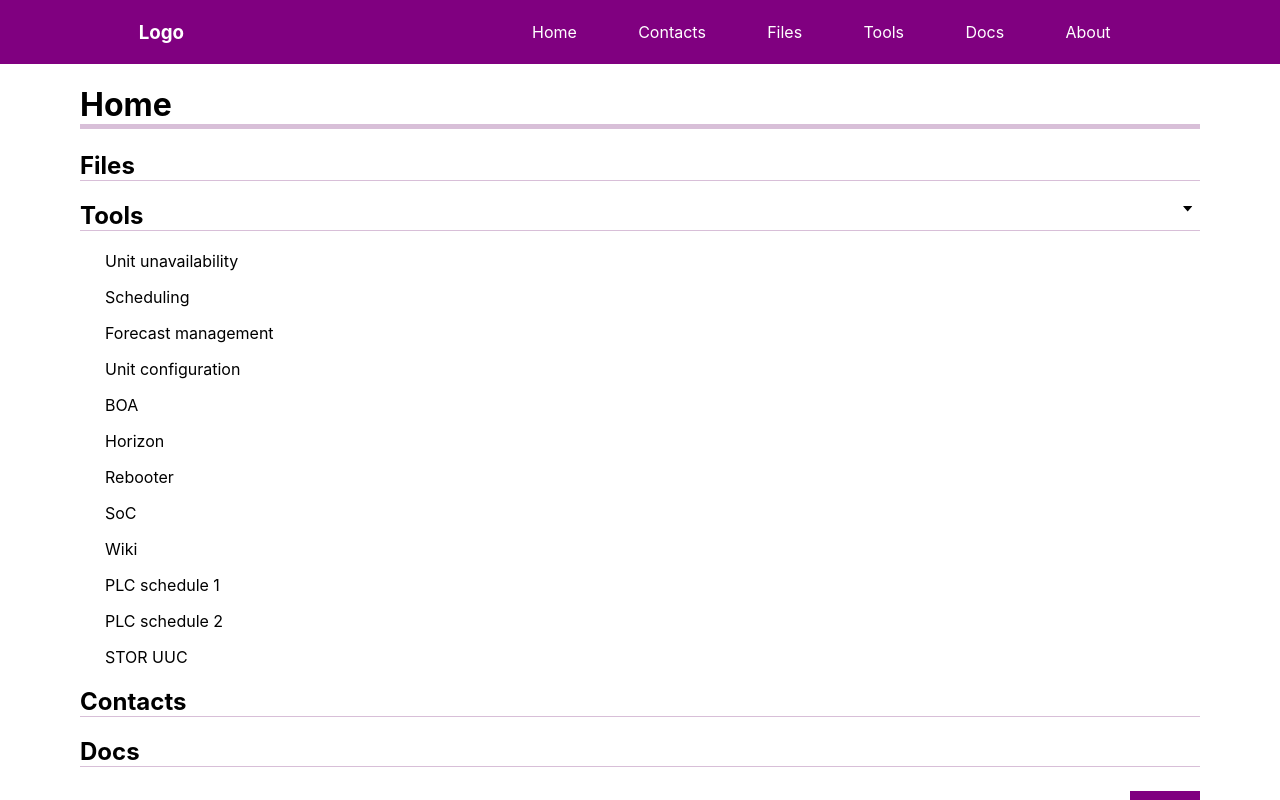
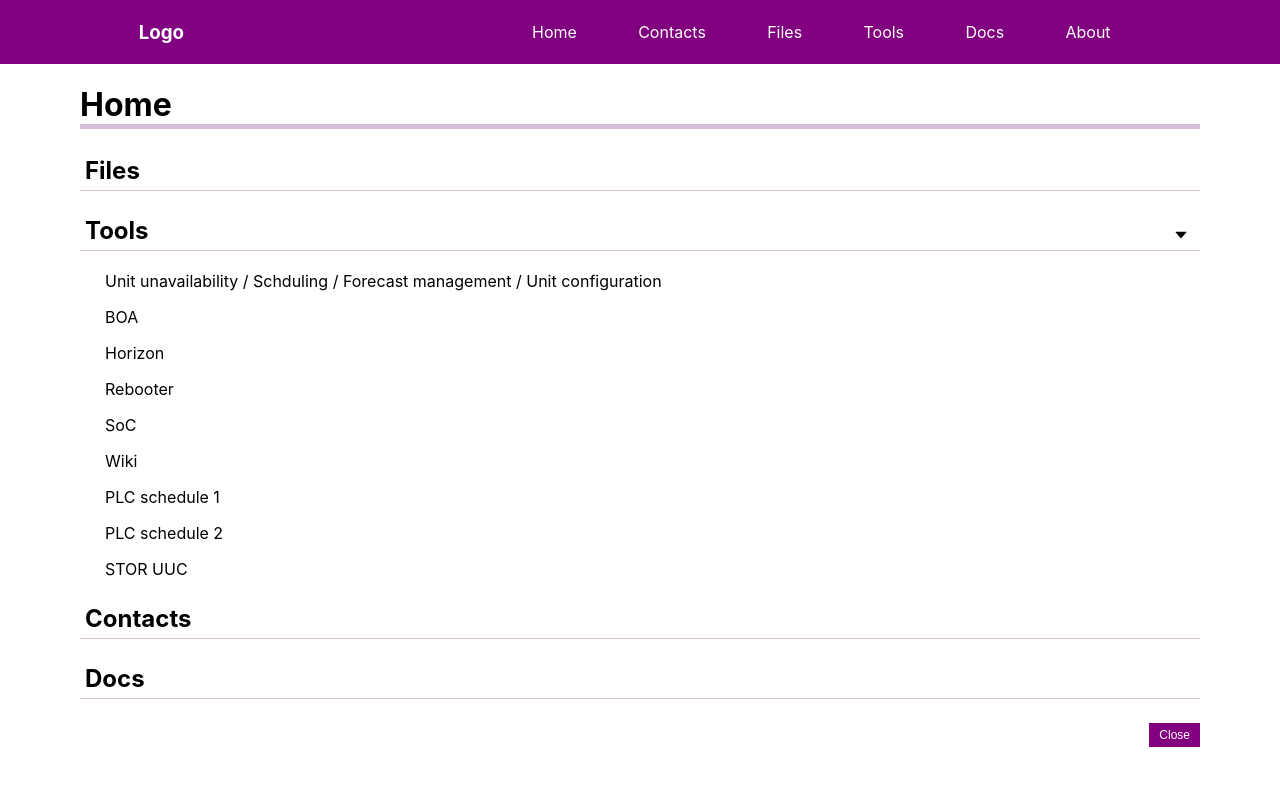
Before and after one commit to ypablo/system-operator-database, a React (Create React App) app: page / in a window 1280 px wide. Both pictures are taken after a click on the button 1187 px from the left and 209 px from the top of the page. Shown: the top 800 px of the page. Built offline with nearby package versions, Linux system fonts and the light colour scheme.

Commit message:
Add hooks

```diff
--- a/src/components/Home/home.css
+++ b/src/components/Home/home.css
@@ -7,6 +7,7 @@
 }
 .home-subtitle {
     border-bottom: 1px solid thistle;
+    padding: 5px;
 }
 .button-close {
     float: right;
@@ -14,11 +15,11 @@
     background-color: #800080;
     border: none;
     color: white;
-    padding: 10px 16px;
+    padding: 5px 10px;
     text-align: center;
     text-decoration: none;
     display: inline-block;
-    font-size: 15px;
+    font-size: 12px;
 }
 .button-close:hover {
     background-color:#9955bb;
@@ -27,7 +28,7 @@
     width: 100%;
     height: 500px;
 }
-.button-arrow {
+.button-arrow-down {
     float: right;
     background-color: #ffffff;
     text-align: center;
@@ -36,10 +37,31 @@
     border:none;
     outline:none;
     cursor: pointer;
+    margin: 10px 0 0 0;
+    font-size: 16px;
 }
-
+.button-arrow-up {
+    float: right;
+    background-color: #ffffff;
+    text-align: center;
+    text-decoration: none;
+    border-color: white;
+    border:none;
+    outline:none;
+    cursor: pointer;
+    margin: 10px 0 0 0;
+    font-size: 16px;
+}
 .nav-style {
     color: #000000;
     text-decoration: none;
     padding: 0 25px;
 }
+.div-outline {
+
+    cursor: pointer;
+}
+.frame-link {
+    padding: 0 25px;
+    cursor: pointer;
+}
--- a/src/components/Home/home.js
+++ b/src/components/Home/home.js
@@ -1,10 +1,11 @@
 import React, {useState} from 'react';
 import "./Home.css";
-import { AiOutlineCaretDown } from 'react-icons/ai';
+import { AiOutlineCaretDown, AiFillCaretUp } from 'react-icons/ai';
 
 //import {Link} from "react-router-dom";
 
 function Home() {
+    const [showLinks, setLinks] = useState(false)
     const [showFrame, setFrame] = useState(false)
 
     const navStyle ={
@@ -17,36 +18,25 @@ function Home() {
         <div className="home">
            <h1 className="home-title">Home</h1>
            <h2 className="home-subtitle">Files</h2>
-
-           <h2 className="home-subtitle">Tools
-            <button className="button-arrow" type="button" onClick={() => setFrame(!showFrame)}><AiOutlineCaretDown/></button></h2>
-                {showFrame ? (
+            <div className="div-outline" onClick={() => setLinks(!showLinks)}>
+                <h2 className="home-subtitle">Tools
+                    {showLinks ?
+                        <button className="button-arrow-down" type="button" ><AiOutlineCaretDown/></button>
+                        :
+                        <button className="button-arrow-up" type="button" ><AiFillCaretUp/></button> }
+                </h2>
+            </div>
+                {showLinks ? (
                 <div>
-                     {/*<iframe title="Modal Embed" className="frames" src={"http://192.168.16.79/cgi-bin/gsm.pl"}/>*/}
+                     {showFrame ?
+                        ( <div>
+                            <button type="button" onClick={() => setFrame(!showFrame) } className="button-close">Close</button>
+                            <iframe title="Modal Embed" className="frames" src={"http://10.0.64.131:10080/unit_unavailability"}/>
+                        </div> ):
+                    <p className="frame-link" onClick={()=> setFrame(!showFrame)}>Unit unavailability / Schduling / Forecast management / Unit configuration</p>}
 
 
 
-                    <p>
-                        <a
-                        className="nav-style"
-                        href="http://10.0.64.131:10080/unit_unavailability"
-                        target="_blank" rel="noopener noreferrer">Unit unavailability</a>
-                    </p>
-                    <p>
-                        <a style={navStyle}
-                        href="http://10.0.64.131:10080/scheduling"
-                        target="_blank" rel="noopener noreferrer">Scheduling</a>
-                    </p>
-                    <p>
-                        <a style={navStyle}
-                        href="http://10.0.64.131:10080/forecast_management"
-                        target="_blank" rel="noopener noreferrer">Forecast management</a>
-                    </p>
-                    <p>
-                        <a style={navStyle}
-                        href="http://10.0.64.131:10080/unit_configuration"
-                        target="_blank" rel="noopener noreferrer">Unit configuration</a>
-                    </p>
                     <p>
                         <a style={navStyle}
                         href="http://reports.vm.martinenergy.local/~iainh/boa.py"
```
